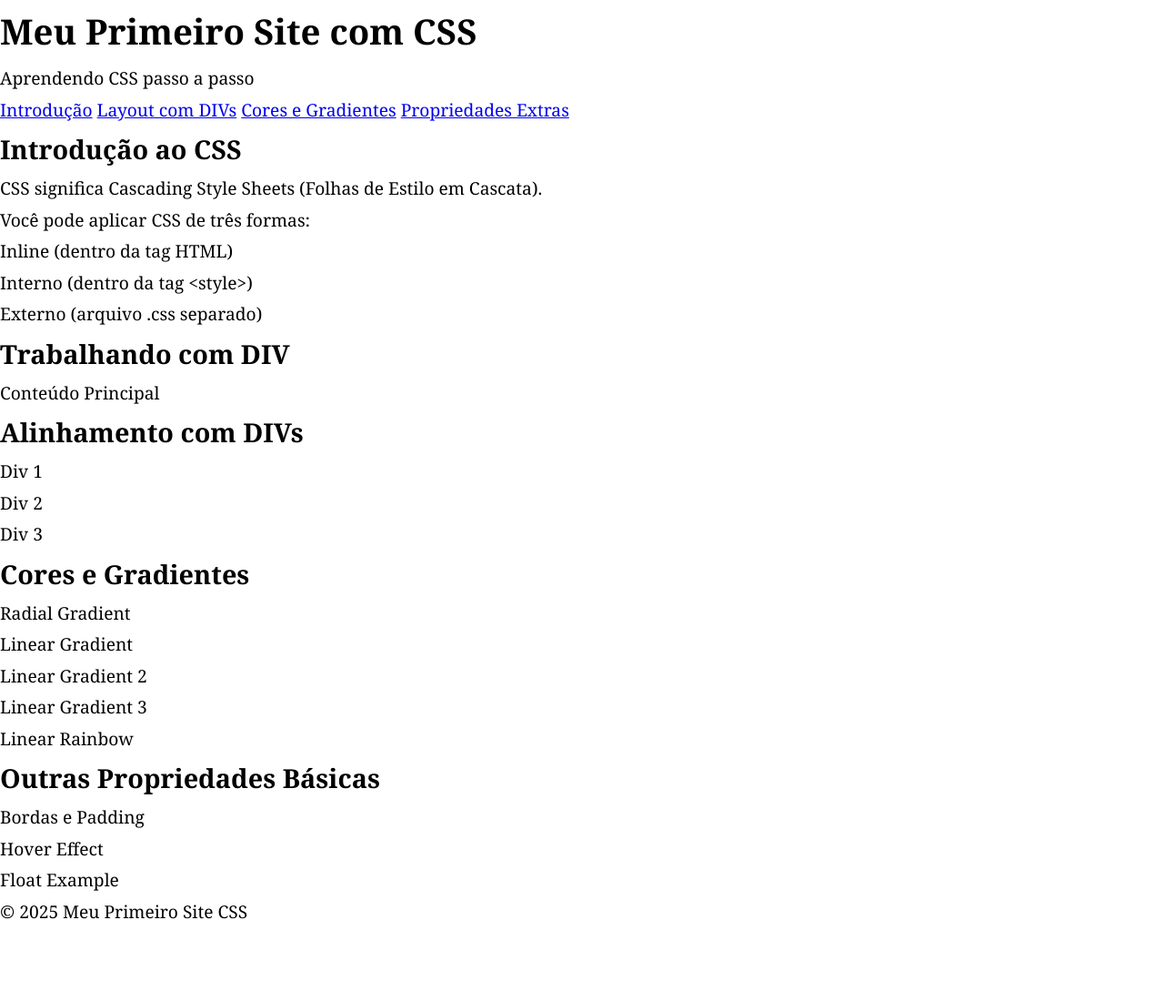
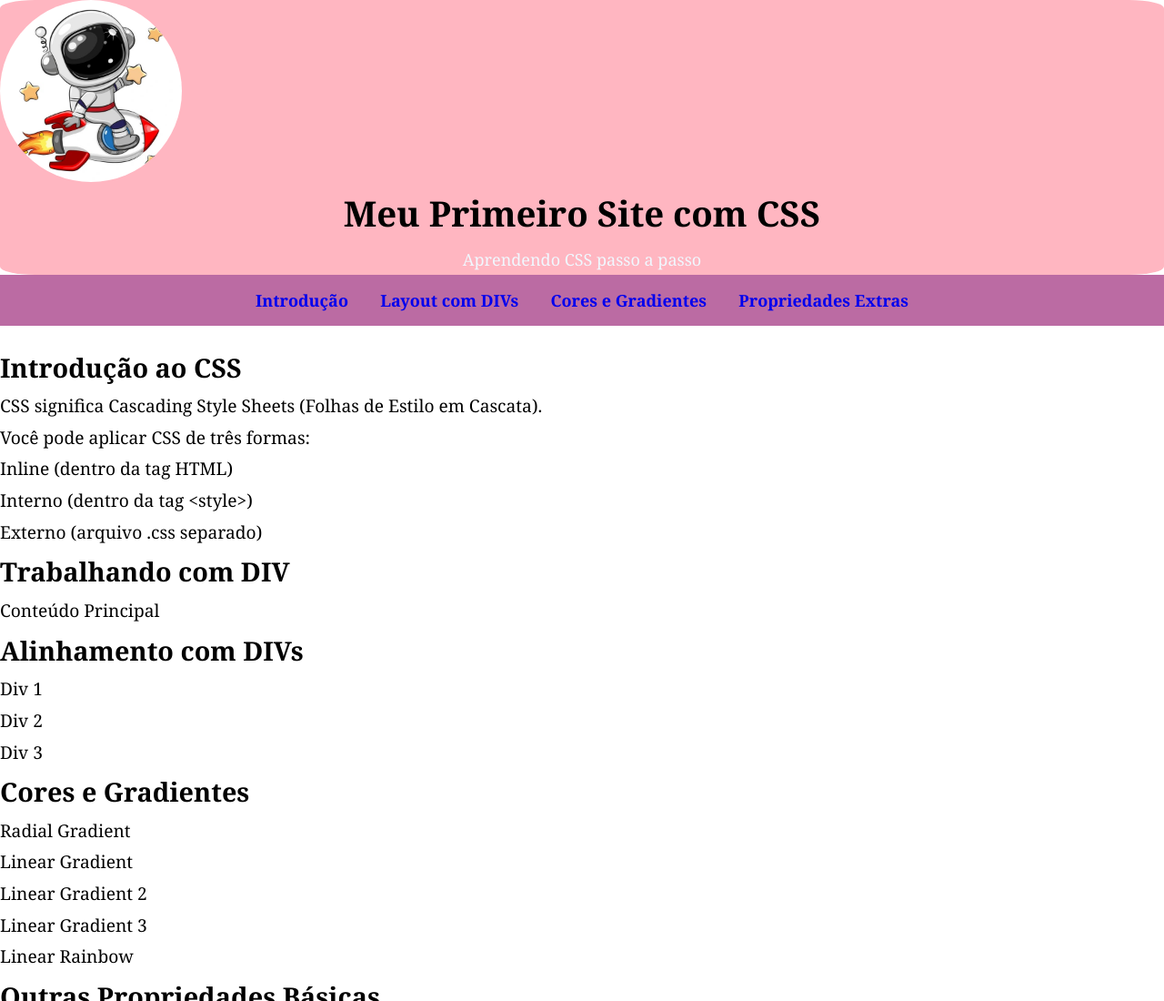
Before and after one commit to Vandamelloz/css-inicio, a plain HTML site: page index.html in a window 1280 px wide. Shown: the top 1100 px of the page at 91% size. Before the commit the page ends 1020 px from the top, so only its background shows below. Drawn offline with Linux system fonts and the light colour scheme.

Commit message:
atualização css

```diff
--- a/style.css
+++ b/style.css
@@ -1,5 +1,4 @@
 *{
-    margin-top: auto;
     margin: 0;
     padding: 0%;
 
@@ -12,10 +11,51 @@ body{
     line-height: 1.8;
 }
 .header{
+background-color: lightpink;
+border-radius: 3%;
+text-align: center;
+pad: 20px;
+}
+.profile-photo{
+    width: 200px;
+    height: 200px;
+    border-radius: 50%;
+    background-image: url("fotos/image.png");
+    background-size: cover;
+    background-position: center;
 
 }
+.main-tittle{
+    margin-bottom: 10px;
+    font-size: 30px;
+    color: aliceblue;
+
+
+}
+.subtitle{
+    font-size: 18PX;
+    color: aliceblue;
+}
 .main-nav{
+    color: aliceblue;
+    font-size:20px;
+    background-color: rgb(187, 107, 163);
+    text-align: center;
+    padding: 10px 0;
+    margin-bottom: 20px;
+}
+.main-nav a:hover{
+    color: lightpink;
+    font-size: 20px;
 
+}
+.main-nav a{
+   text-decoration: none;
+   font-weight: bold;
+   margin: 0 15px;
+   font-size: 18px;
+   transition: color 0.4s;
+   transition: font-size 0.3s;
 }
 .section{
 
```
